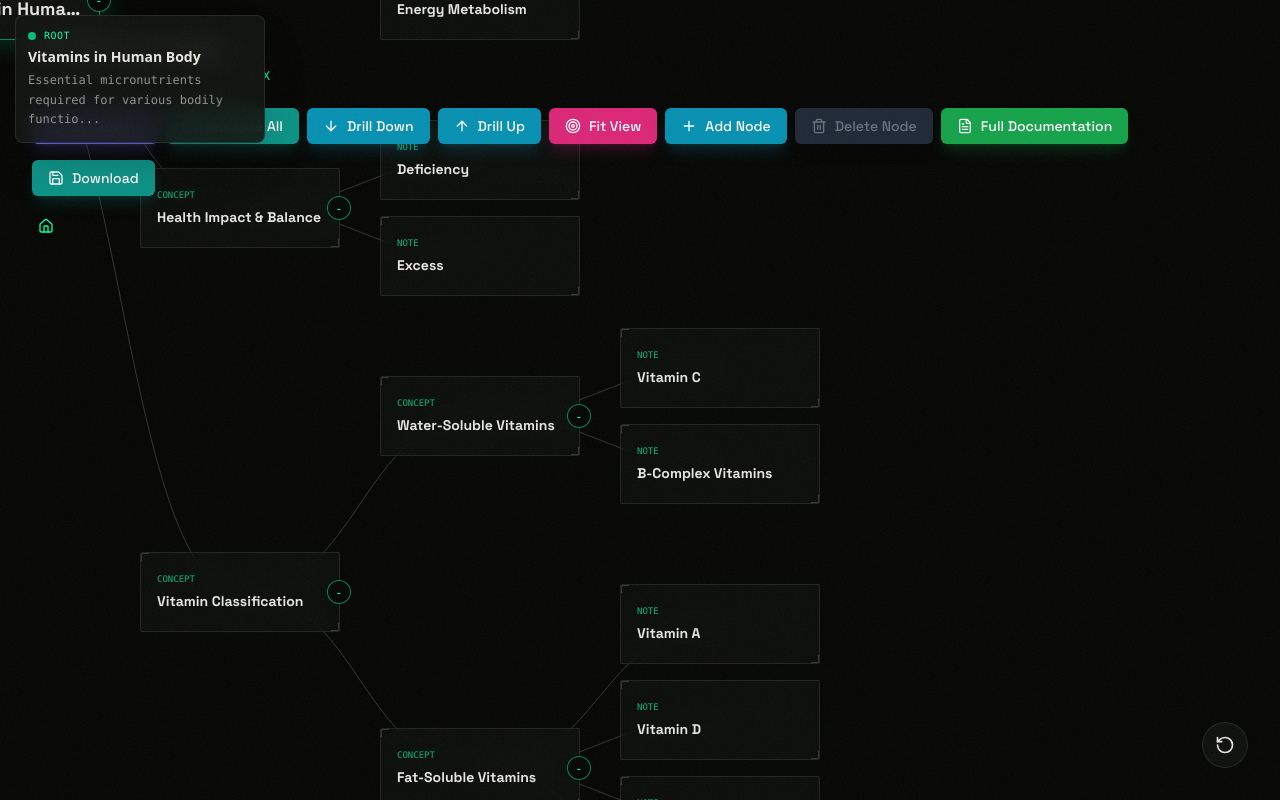
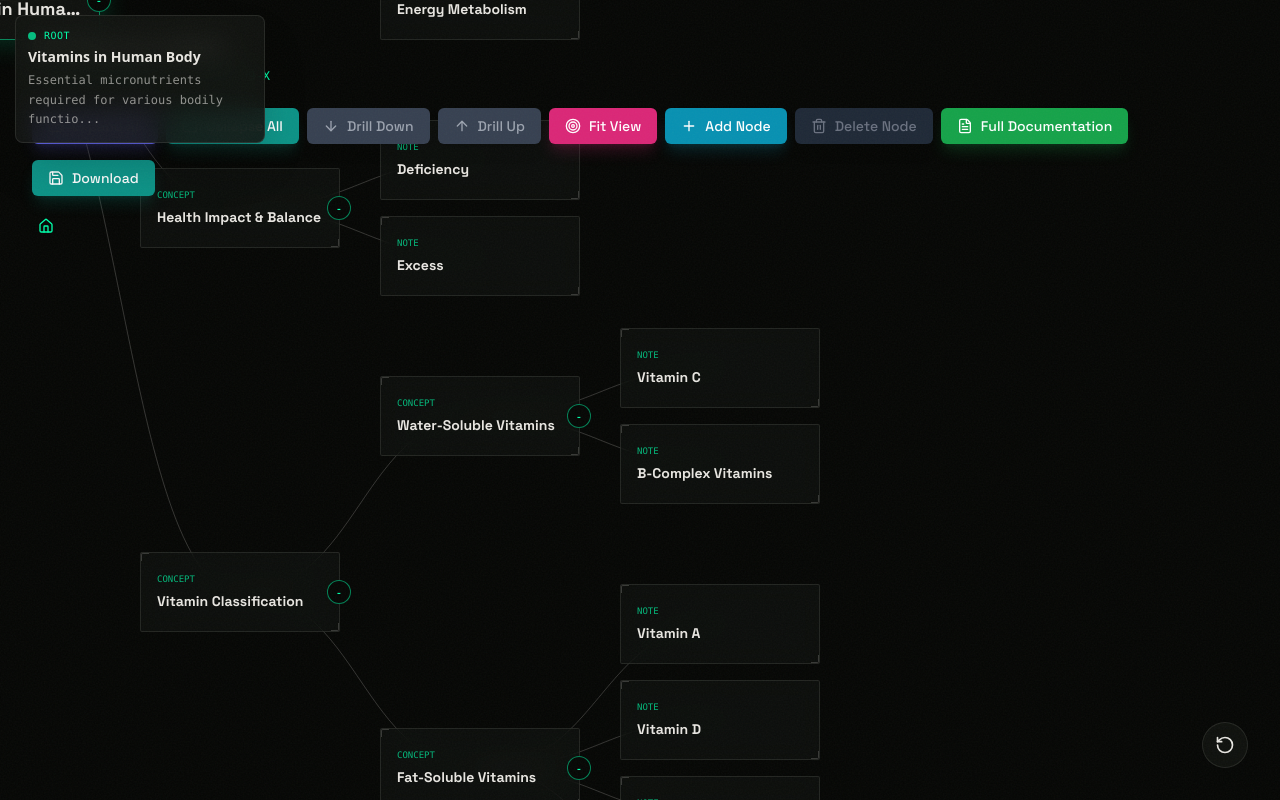
Before and after one commit to Apurv-15/MindMap, a React (Vite) app: page / in a window 1280 px wide. Built offline with nearby package versions, Linux system fonts and the light colour scheme.

Commit message:
Improve drill button UX with disabled states and tooltips

```diff
--- a/App.tsx
+++ b/App.tsx
@@ -321,14 +321,24 @@ export default function App() {
           {/* Drill Group */}
           <button
             onClick={handleDrillDownButton}
-            className="flex items-center gap-2 px-4 py-2 bg-cyan-600 hover:bg-cyan-700 text-white rounded-md transition-colors shadow-lg shadow-cyan-600/20 font-medium text-sm"
+            disabled={!selectedNode}
+            className={`flex items-center gap-2 px-4 py-2 rounded-md transition-colors shadow-lg font-medium text-sm
+              ${!selectedNode
+                ? 'bg-gray-700 text-gray-400 cursor-not-allowed'
+                : 'bg-cyan-600 hover:bg-cyan-700 text-white shadow-cyan-600/20'}`}
+            title={!selectedNode ? "Select a node first to drill down" : "Focus on selected node's subtree"}
           >
             <Icons.ArrowDown size={16} />
             <span>Drill Down</span>
           </button>
           <button
             onClick={handleDrillUp}
-            className="flex items-center gap-2 px-4 py-2 bg-cyan-600 hover:bg-cyan-700 text-white rounded-md transition-colors shadow-lg shadow-cyan-600/20 font-medium text-sm"
+            disabled={drillPath.length <= 1}
+            className={`flex items-center gap-2 px-4 py-2 rounded-md transition-colors shadow-lg font-medium text-sm
+              ${drillPath.length <= 1
+                ? 'bg-gray-700 text-gray-400 cursor-not-allowed'
+                : 'bg-cyan-600 hover:bg-cyan-700 text-white shadow-cyan-600/20'}`}
+            title={drillPath.length <= 1 ? "Already at root level" : "Go back to parent view"}
           >
             <Icons.ArrowUp size={16} />
             <span>Drill Up</span>
```
